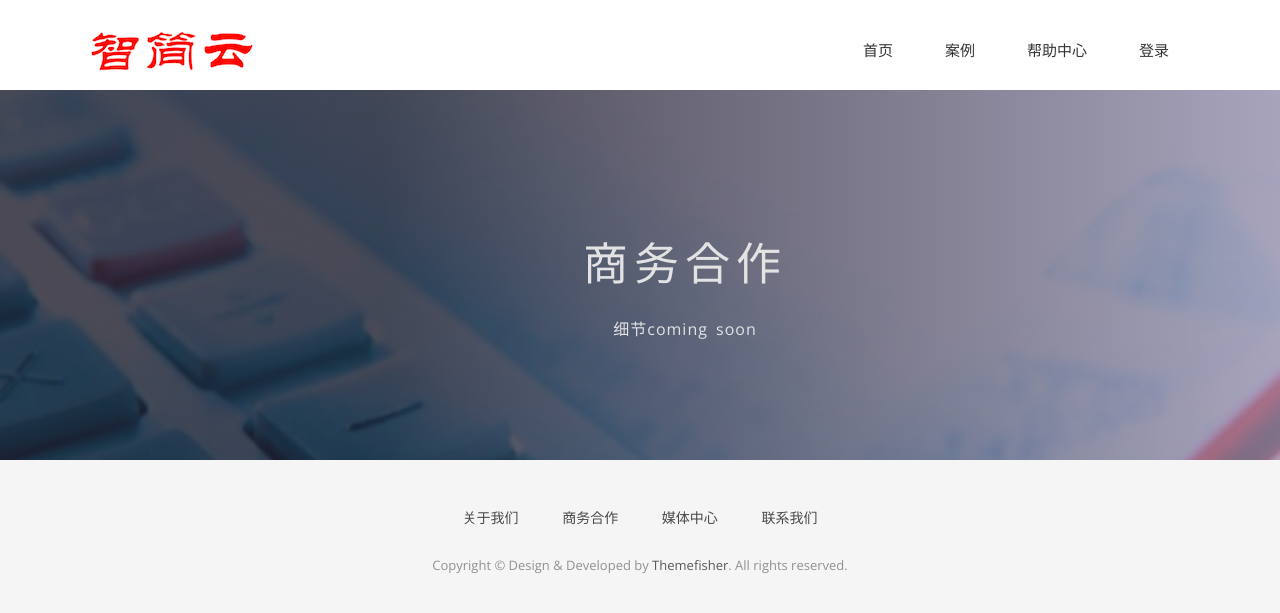
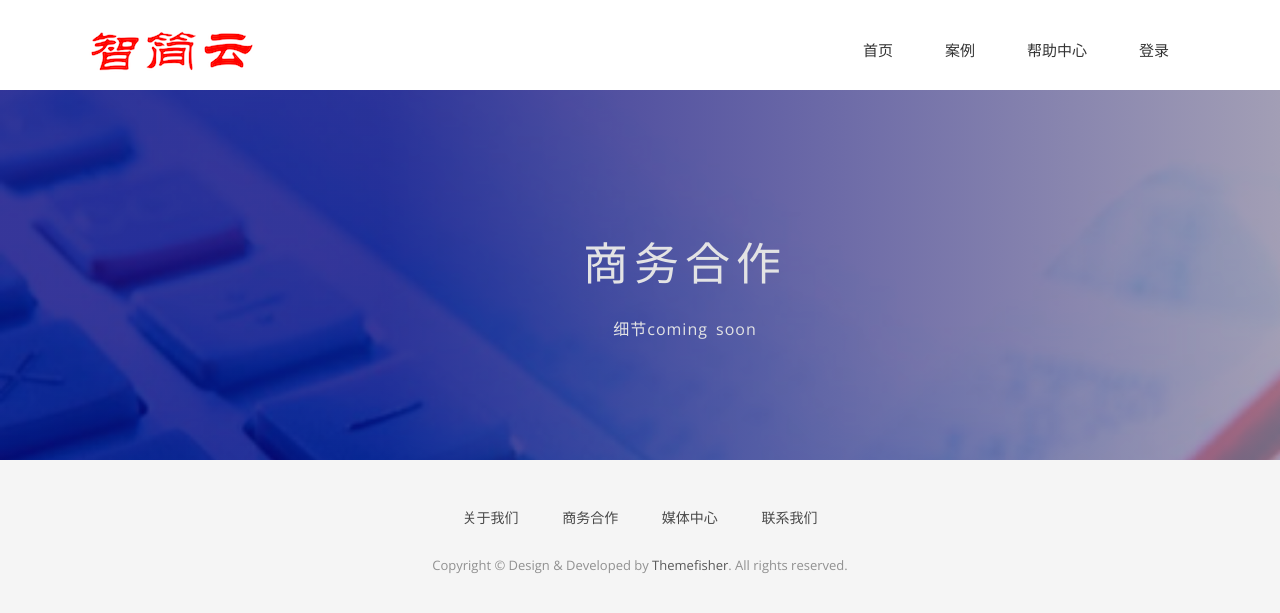
Before and after one commit to dreampivot/slipscloud.github.io, a Jekyll site: the page built from buzz.html, in a window 1280 px wide. Shown: the top 613 px of the page. Built offline with Jekyll 4.4.1, drawn with Linux system fonts in a browser that asks for light colours; nearby versions of some CDN libraries; some web fonts are replaced.

Commit message:
Update airspace.css

```diff
--- a/css/airspace.css
+++ b/css/airspace.css
@@ -380,7 +380,7 @@ font header .navbar-default .navbar-nav li a:hover {
   right: 0;
   width: 100%;
   height: 100%;
-  background: linear-gradient(to left, #928dab, #1f1c2c 70%);
+  background: linear-gradient(to left, #8b86a3, #040480 70%);
   opacity: 0.8;
 }
 #global-header .block {
```
